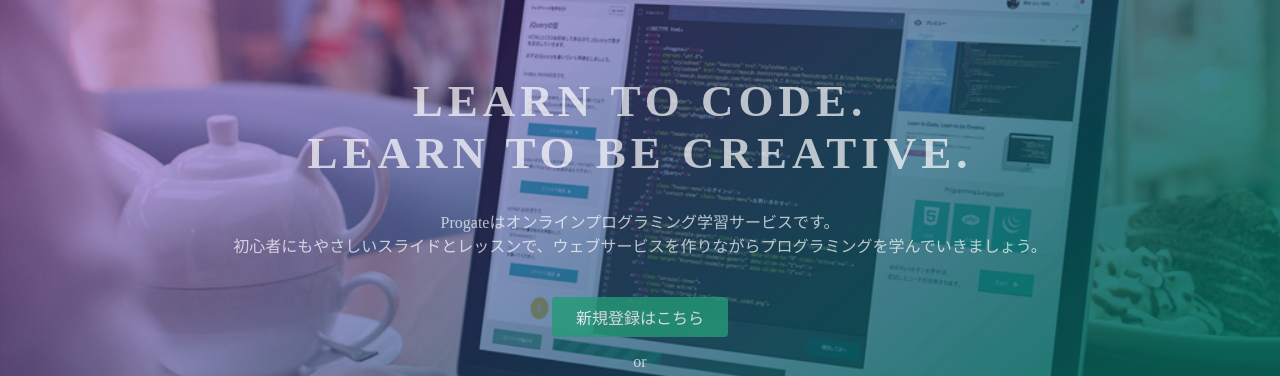
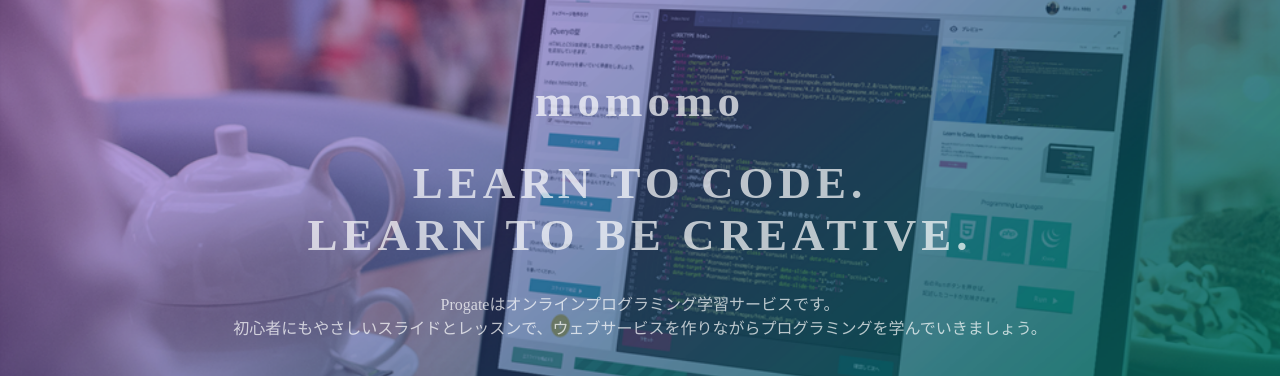
Before and after one commit to momomo5/mo, a plain HTML site: page index.html in a window 1280 px wide. Shown: the part 135-511 px from the top of the page. Drawn offline with Linux system fonts and the light colour scheme.

Commit message:
Update index.html

```diff
--- a/index.html
+++ b/index.html
@@ -23,6 +23,7 @@
   </header>
   <div class="top-wrapper">
     <div class="container">
+      <h1>momomo</h1>
       <h1>LEARN TO CODE.<br>LEARN TO BE CREATIVE.</h1>
       <p>Progateはオンラインプログラミング学習サービスです。<br>初心者にもやさしいスライドとレッスンで、ウェブサービスを作りながらプログラミングを学んでいきましょう。</p>
       <div class="btn-wrapper">
```
